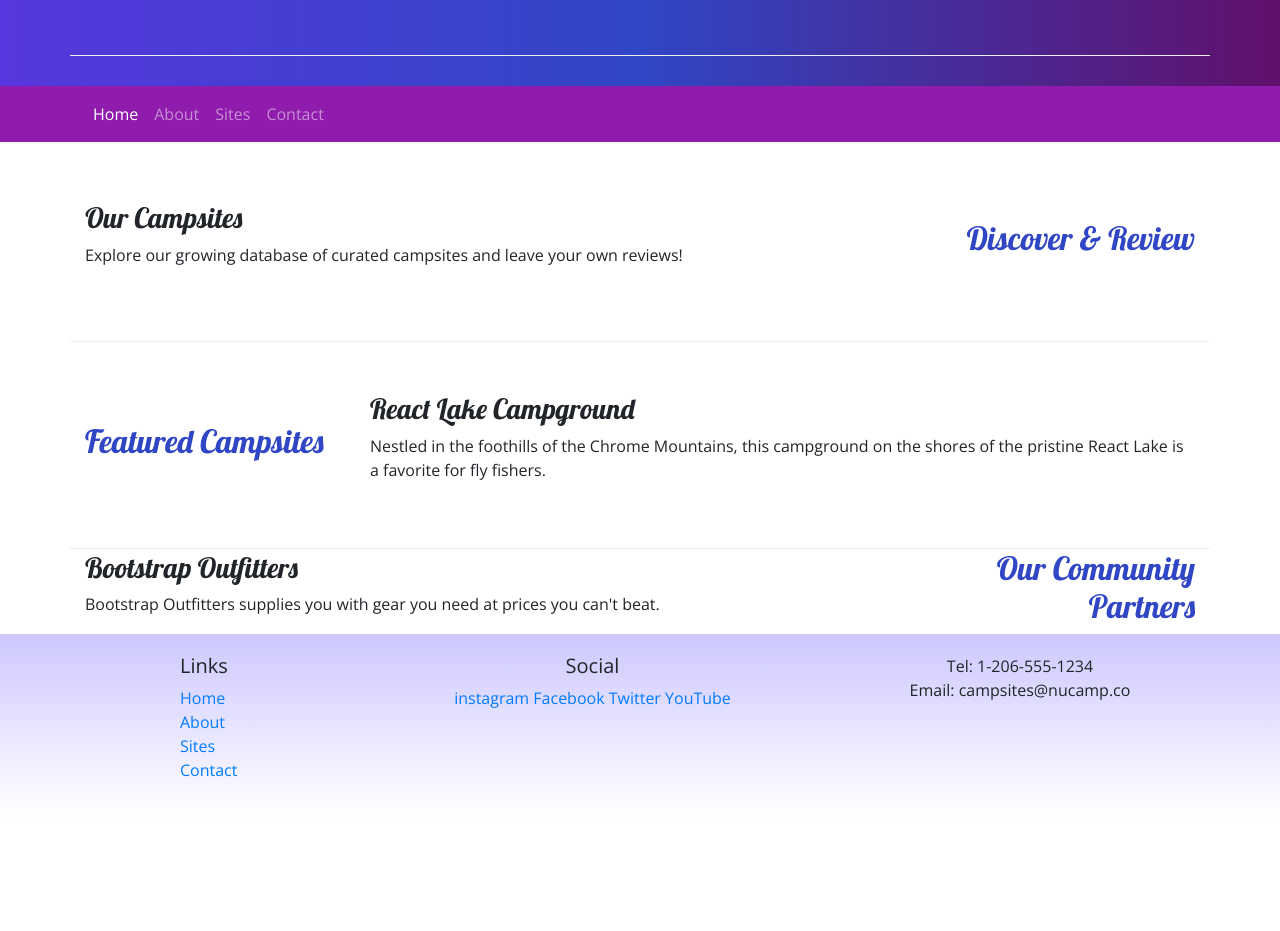
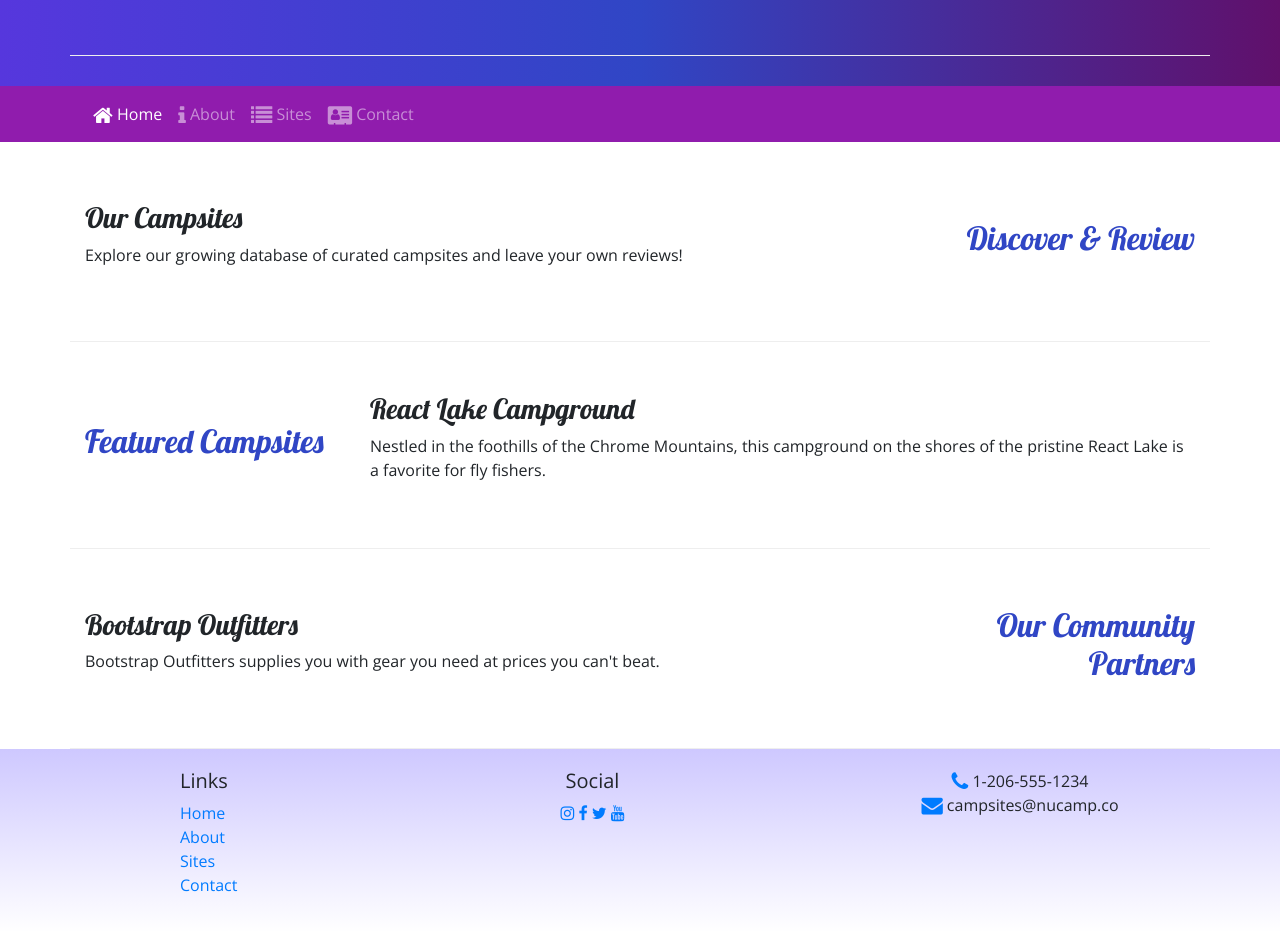
Before and after one commit to DaneHons/NuCamp, a website: page index.html in a window 1280 px wide. Shown: the part 177-1108 px from the top of the page. Before the commit the page ends 995 px from the top, so only its background shows below. Drawn offline with nearby package versions, Linux system fonts and the light colour scheme.

Commit message:
Icon Fonts

```diff
--- a/index.html
+++ b/index.html
@@ -3,6 +3,7 @@
 <head>
     <meta charset="utf-8">
     <meta name="viewport" content="width=device-width, initial-scale=1">
+    <link rel="stylesheet" href="node_modules/font-awesome/css/font-awesome.min.css">
     <link rel="stylesheet" href="node_modules/bootstrap/dist/css/bootstrap.min.css">
     <link rel="stylesheet" href="https://fonts.googleapis.com/css?family=Lobster|Open+Sans">
     <link rel="stylesheet" href="css/styles.css">
@@ -29,10 +30,10 @@
             </button>
             <div class="collapse navbar-collapse" id="nucampNavbar">
                 <ul class="navbar-nav">
-                    <li class="nav-item active"><a class="nav-link" href="#">Home</a></li>
-                    <li class="nav-item"><a class="nav-link" href="aboutus.html">About</a></li>
-                    <li class="nav-item"><a class="nav-link" href="#">Sites</a></li>
-                    <li class="nav-item"><a class="nav-link" href="#">Contact</a></li>
+                    <li class="nav-item active"><a class="nav-link" href="#"><i class="fa fa-home fa-lg"></i> Home</a></li>
+                    <li class="nav-item"><a class="nav-link" href="aboutus.html"><i class="fa fa-info fa-lg"></i> About</a></li>
+                    <li class="nav-item"><a class="nav-link" href="#"><i class ="fa fa-list fa-lg"></i> Sites</a></li>
+                    <li class="nav-item"><a class="nav-link" href="#"><i class="fa fa-address-card fa-lg"></i> Contact</a></li>
                 </ul>
             </div>
         </div>
@@ -63,7 +64,7 @@
     </div>
 
     <div class="container">
-        <div class="row align-items-center">
+        <div class="row row-content align-items-center">
             <div class="col-sm-4 order-sm-last col-md-3">
                 <h2 class="text-sm-right">Our Community Partners</h2>
             </div>
@@ -88,14 +89,14 @@
                 </div>
                 <div class="col-6 col-sm-5 text-center">
                     <h5>Social</h5>
-                    <a href="http://instagram.com">instagram</a>
-                    <a href="http://facebook.com">Facebook</a>
-                    <a href="http://twitter.com">Twitter</a>
-                    <a href="http://youtube.com">YouTube</a>
+                    <a href="http://instagram.com"><i class="fa fa-instagram"></i></a>
+                    <a href="http://facebook.com"><i class="fa fa-facebook"></i></a>
+                    <a href="http://twitter.com"><i class="fa fa-twitter"></i></a>
+                    <a href="http://youtube.com"><i class="fa fa-youtube"></i></a>
                 </div>
                 <div class="col-sm-4 col text-center">
-                    Tel: 1-206-555-1234 <br>
-                    Email: campsites@nucamp.co
+                    <i class="fa fa-phone fa-lg text-primary"></i> 1-206-555-1234 <br>
+                    <i class="fa fa-envelope fa-lg text-primary"></i> campsites@nucamp.co
                 </div>
             </div>
         </div>
--- a/package.json
+++ b/package.json
@@ -15,6 +15,7 @@
   },
   "dependencies": {
     "bootstrap": "^4.0.0",
+    "font-awesome": "^4.7.0",
     "jquery": "^3.3.1",
     "popper.js": "^1.12.9"
   },
```
Also changed, not shown: aboutus.html (+11 -10 lines), 1 other file.
